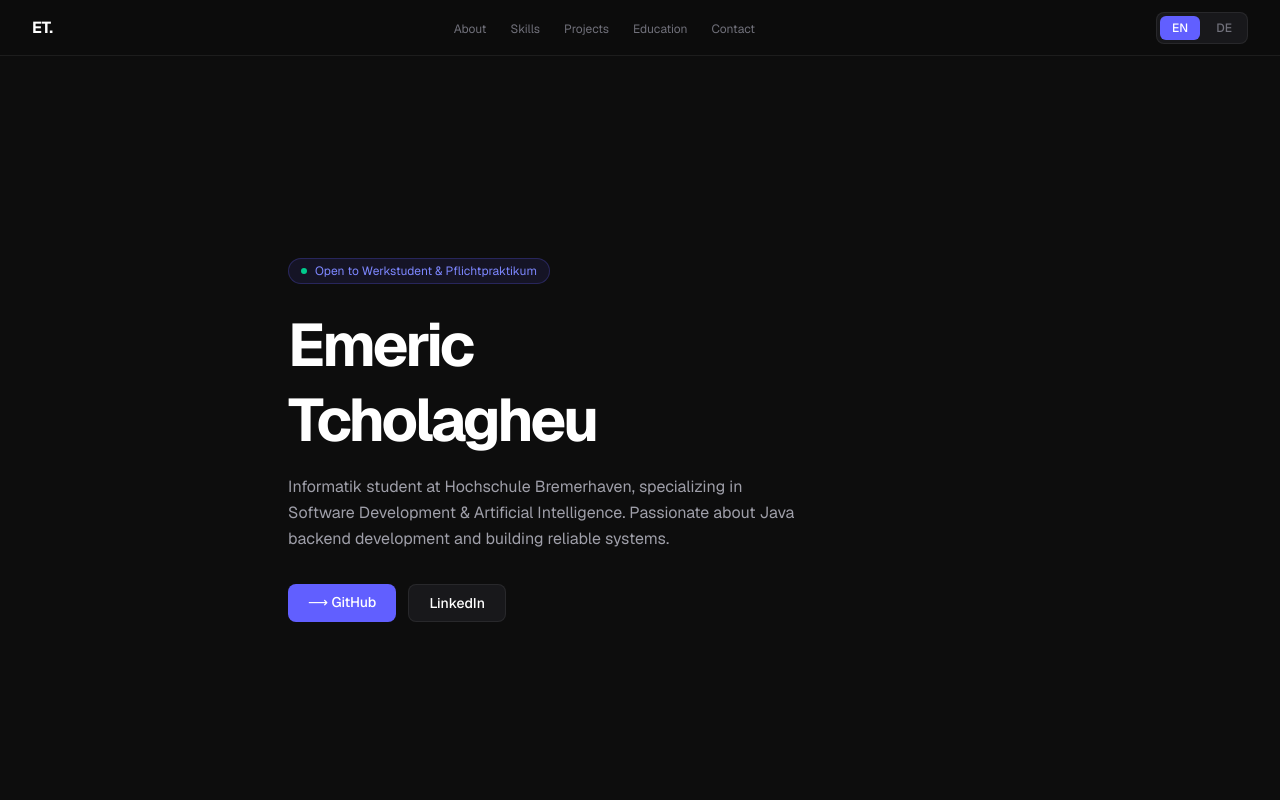
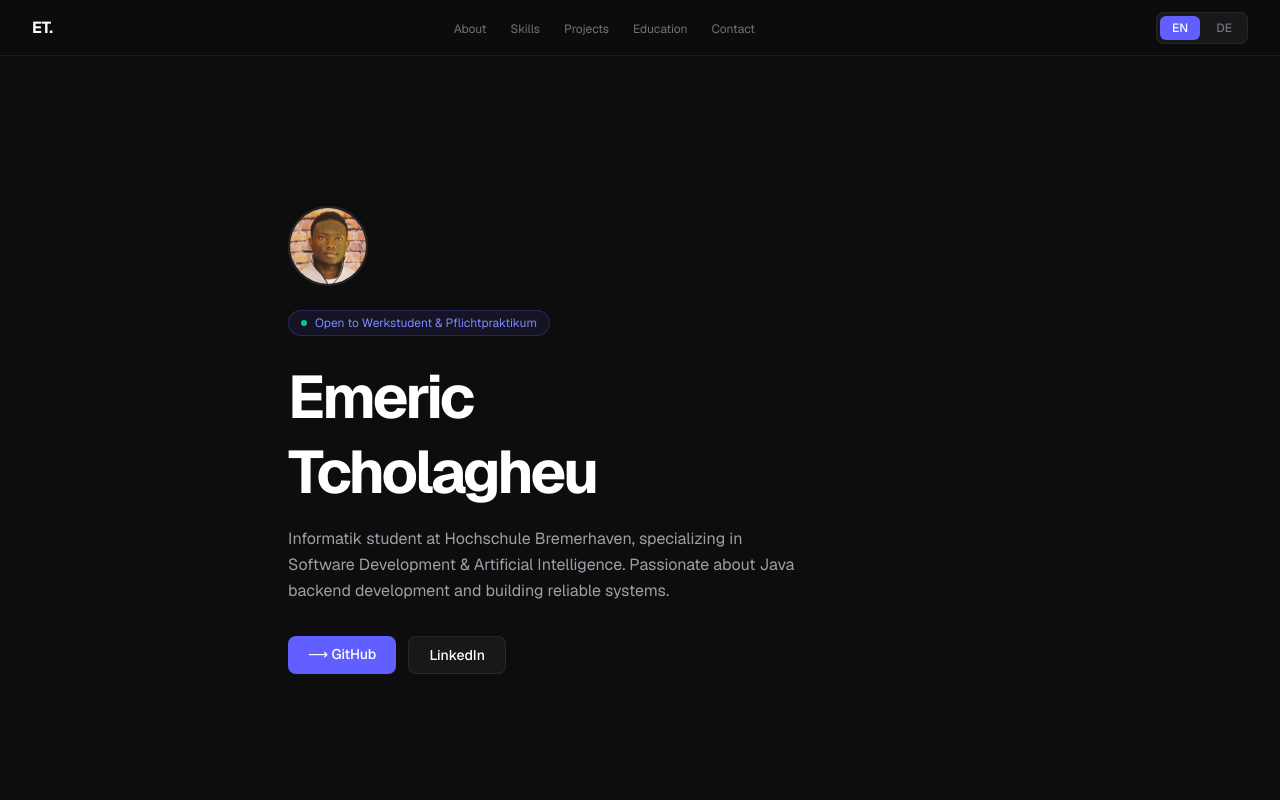
Before and after one commit to Emeric99/portfolio, a Next.js app: page / in a window 1280 px wide. Shown: the top 800 px of the page. Built offline with nearby package versions, Linux system fonts and the light colour scheme.

Commit message:
Add profile photo

```diff
--- a/app/components/Hero.tsx
+++ b/app/components/Hero.tsx
@@ -1,3 +1,5 @@
+import Image from "next/image";
+
 const content = {
   en: {
     tag: "Open to Werkstudent & Pflichtpraktikum",
@@ -17,6 +19,13 @@ export default function Hero({ lang }: { lang: "en" | "de" }) {
   const t = content[lang];
   return (
     <section className="min-h-screen flex flex-col justify-center px-8 max-w-3xl mx-auto pt-20">
+      <Image
+  src="/photo.jpg"
+  alt="Emeric Tcholagheu"
+  width={80}
+  height={80}
+  className="rounded-full mb-6 border-2 border-white/10"
+/>
       <div className="inline-flex items-center gap-2 bg-indigo-500/10 border border-indigo-500/25 text-indigo-400 text-xs px-3 py-1 rounded-full w-fit mb-6">
         <span className="w-1.5 h-1.5 bg-emerald-400 rounded-full animate-pulse" />
         {t.tag}
```
Also changed, not shown: public/photo.jpg (added).
